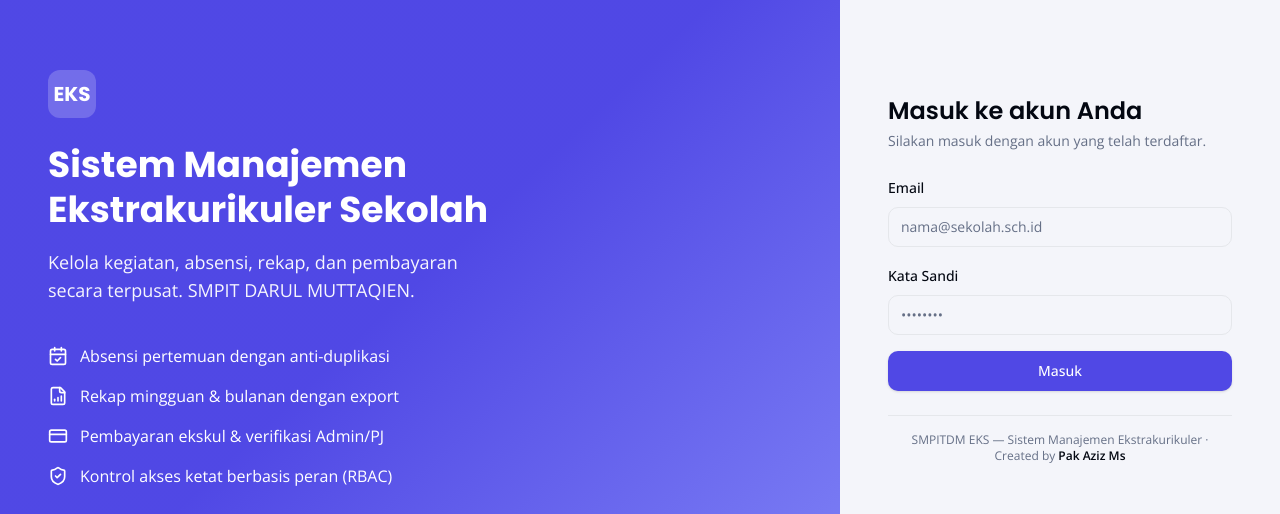
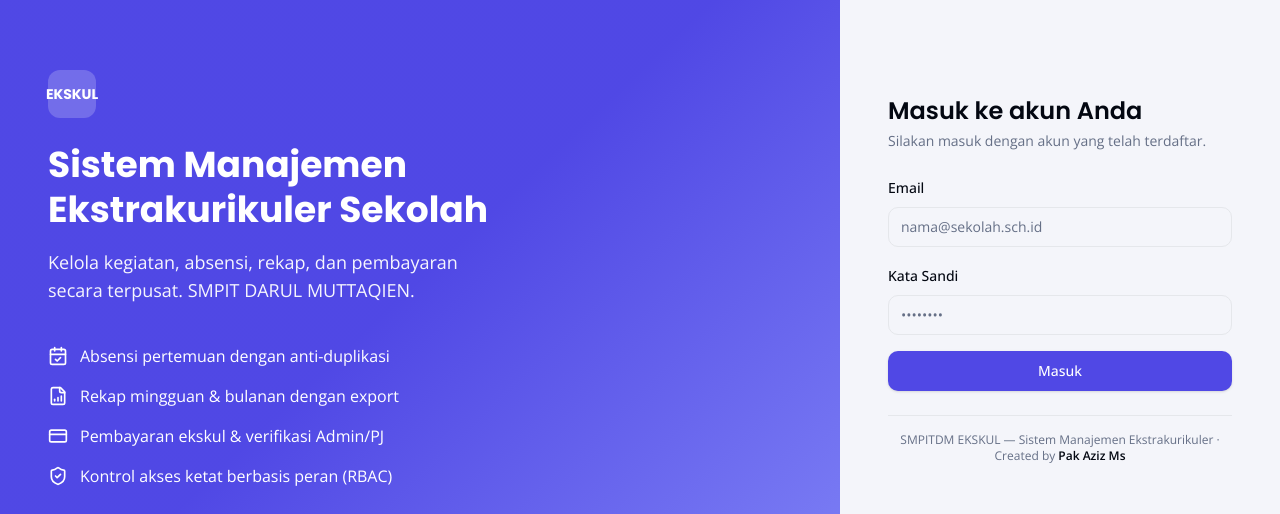
Before and after one commit to abdazizmuslim24-noberic/smpitdm-eks, a Next.js app: page / in a window 1280 px wide. Shown: the part 121-635 px from the top of the page. Built offline with nearby package versions, Linux system fonts and the light colour scheme; no server answers.

Commit message:
chore: rebrand EKS to EKSKUL across header, logo, brand, and metadata

```diff
--- a/app/admin/dashboard/page.tsx
+++ b/app/admin/dashboard/page.tsx
@@ -205,7 +205,7 @@ export default async function AdminDashboardPage() {
         <span className="text-xs text-muted-foreground">
           Total penerimaan yang belum diverifikasi:{" "}
           <strong>{formatRupiah(pendingPaymentAgg?.sum ?? 0)}</strong>
-          {" · "}SMPITDM EKS
+          {" · "}SMPITDM EKSKUL
         </span>
       </div>
     </div>
--- a/app/admin/layout.tsx
+++ b/app/admin/layout.tsx
@@ -10,7 +10,7 @@ export default async function AdminLayout({
   const user = await getCurrentUser();
   return (
     <AppShell
-      brand="SMPITDM EKS"
+      brand="EKSKUL"
       user={{
         name: user.name,
         roleLabel: user.roleLabel,
--- a/app/layout.tsx
+++ b/app/layout.tsx
@@ -18,8 +18,8 @@ const openSans = Open_Sans({
 
 export const metadata: Metadata = {
   title: {
-    default: "SMPITDM EKS — Sistem Manajemen Ekstrakurikuler",
-    template: "%s — SMPITDM EKS",
+    default: "EKSKUL — Sistem Manajemen Ekstrakurikuler",
+    template: "%s — EKSKUL",
   },
   description:
     "Sistem manajemen ekstrakurikuler sekolah: absensi, rekap, pembayaran, dan laporan.",
--- a/app/pj/layout.tsx
+++ b/app/pj/layout.tsx
@@ -10,7 +10,7 @@ export default async function PjLayout({
   const user = await getCurrentUser();
   return (
     <AppShell
-      brand="SMPITDM EKS"
+      brand="EKSKUL"
       user={{
         name: user.name,
         roleLabel: user.roleLabel,
--- a/app/siswa/layout.tsx
+++ b/app/siswa/layout.tsx
@@ -14,7 +14,7 @@ export default async function SiswaLayout({
 
   return (
     <AppShell
-      brand="SMPITDM EKS"
+      brand="EKSKUL"
       user={{
         name: user.name,
         roleLabel: user.roleLabel,
--- a/components/features/login/login-page.tsx
+++ b/components/features/login/login-page.tsx
@@ -61,8 +61,8 @@ export function LoginPage() {
       {/* Left brand panel */}
       <div className="hidden flex-1 flex-col justify-center bg-gradient-to-br from-primary via-primary to-secondary p-12 text-white lg:flex">
         <div className="max-w-md">
-          <div className="mb-6 flex h-12 w-12 items-center justify-center rounded-lg bg-white/20 font-heading text-xl font-bold">
-            EKS
+          <div className="mb-6 flex h-12 w-12 items-center justify-center rounded-lg bg-white/20 font-heading text-sm font-bold text-white">
+            EKSKUL
           </div>
           <h1 className="font-heading text-4xl font-bold leading-tight">
             Sistem Manajemen
@@ -87,9 +87,9 @@ export function LoginPage() {
       <div className="flex w-full flex-col justify-center px-6 py-10 sm:px-12 lg:w-[440px] lg:px-12">
         <div className="mx-auto w-full max-w-sm">
           <div className="mb-8 lg:hidden">
-            <div className="mb-4 flex h-11 w-11 items-center justify-center rounded-lg bg-primary font-heading font-bold text-white">
-              EKS
-            </div>
+          <div className="mb-4 flex h-11 w-11 items-center justify-center rounded-lg bg-primary font-heading font-bold text-white">
+            EKSKUL
+          </div>
           </div>
 
           <h2 className="font-heading text-2xl font-semibold">Masuk ke akun Anda</h2>
@@ -131,7 +131,7 @@ export function LoginPage() {
           </form>
 
           <p className="mt-6 border-t pt-4 text-center text-xs text-muted-foreground">
-            SMPITDM EKS — Sistem Manajemen Ekstrakurikuler · Created by{" "}
+            SMPITDM EKSKUL — Sistem Manajemen Ekstrakurikuler · Created by{" "}
             <span className="font-semibold text-foreground">Pak Aziz Ms</span>
           </p>
         </div>
--- a/components/features/receipt/receipt-view.tsx
+++ b/components/features/receipt/receipt-view.tsx
@@ -15,7 +15,7 @@ export function ReceiptView({ data }: { data: ReceiptData }) {
     <div className="rounded-lg border bg-card p-8 shadow-sm print:border-0 print:shadow-none">
       <div className="mb-6 flex items-start justify-between border-b pb-4">
         <div>
-          <div className="font-heading text-lg font-bold">SMPITDM EKS</div>
+          <div className="font-heading text-lg font-bold">SMPITDM EKSKUL</div>
           <div className="text-sm text-muted-foreground">
             Sistem Manajemen Ekstrakurikuler Sekolah
           </div>
@@ -59,7 +59,7 @@ export function ReceiptView({ data }: { data: ReceiptData }) {
       </div>
 
       <p className="mt-6 text-center text-xs text-muted-foreground">
-        Kuitansi ini dihasilkan otomatis oleh SMPITDM EKS.
+        Kuitansi ini dihasilkan otomatis oleh SMPITDM EKSKUL.
       </p>
     </div>
   );
--- a/components/layout/app-shell.tsx
+++ b/components/layout/app-shell.tsx
@@ -44,8 +44,8 @@ export function AppShell({ brand, user, navGroups, children }: AppShellProps) {
       {/* Sidebar (desktop) */}
       <aside className="fixed inset-y-0 left-0 z-30 hidden w-64 flex-col bg-sidebar text-sidebar-foreground lg:flex">
         <div className="flex items-center gap-3 border-b border-white/10 px-5 py-5">
-          <div className="flex h-9 w-9 items-center justify-center rounded-md bg-primary font-heading text-sm font-bold text-white">
-            EKS
+          <div className="flex h-9 w-9 items-center justify-center rounded-md bg-primary font-heading text-xs font-bold text-white">
+            EKSKUL
           </div>
           <span className="font-heading font-bold text-white">{brand}</span>
         </div>
@@ -111,8 +111,8 @@ export function AppShell({ brand, user, navGroups, children }: AppShellProps) {
       {/* Mobile top bar */}
       <div className="fixed inset-x-0 top-0 z-30 flex h-14 items-center justify-between border-b bg-background px-4 lg:hidden">
         <div className="flex items-center gap-2">
-          <div className="flex h-8 w-8 items-center justify-center rounded-md bg-primary font-heading text-xs font-bold text-white">
-            EKS
+          <div className="flex h-8 w-8 items-center justify-center rounded-md bg-primary font-heading text-[10px] font-bold text-white">
+            EKSKUL
           </div>
           <span className="font-heading font-bold">{brand}</span>
         </div>
@@ -138,7 +138,7 @@ export function AppShell({ brand, user, navGroups, children }: AppShellProps) {
         </header>
         <main className="flex-1 p-4 pt-20 lg:p-6 lg:pt-6">{children}</main>
         <footer className="border-t px-6 py-4 text-center text-xs text-muted-foreground">
-          SMPITDM EKS — Sistem Manajemen Ekstrakurikuler · Created by{" "}
+          SMPITDM EKSKUL — Sistem Manajemen Ekstrakurikuler · Created by{" "}
           <span className="font-semibold text-foreground">Pak Aziz Ms</span>
         </footer>
       </div>
```
